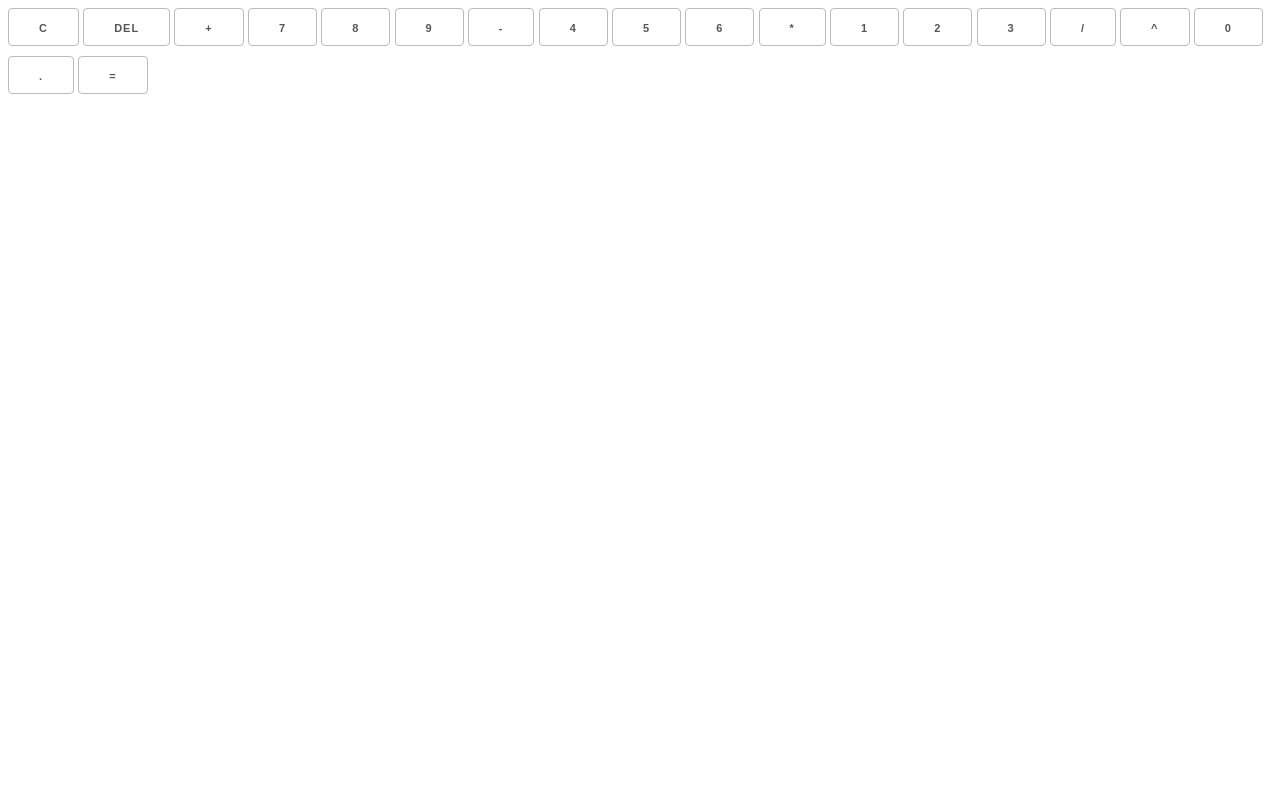
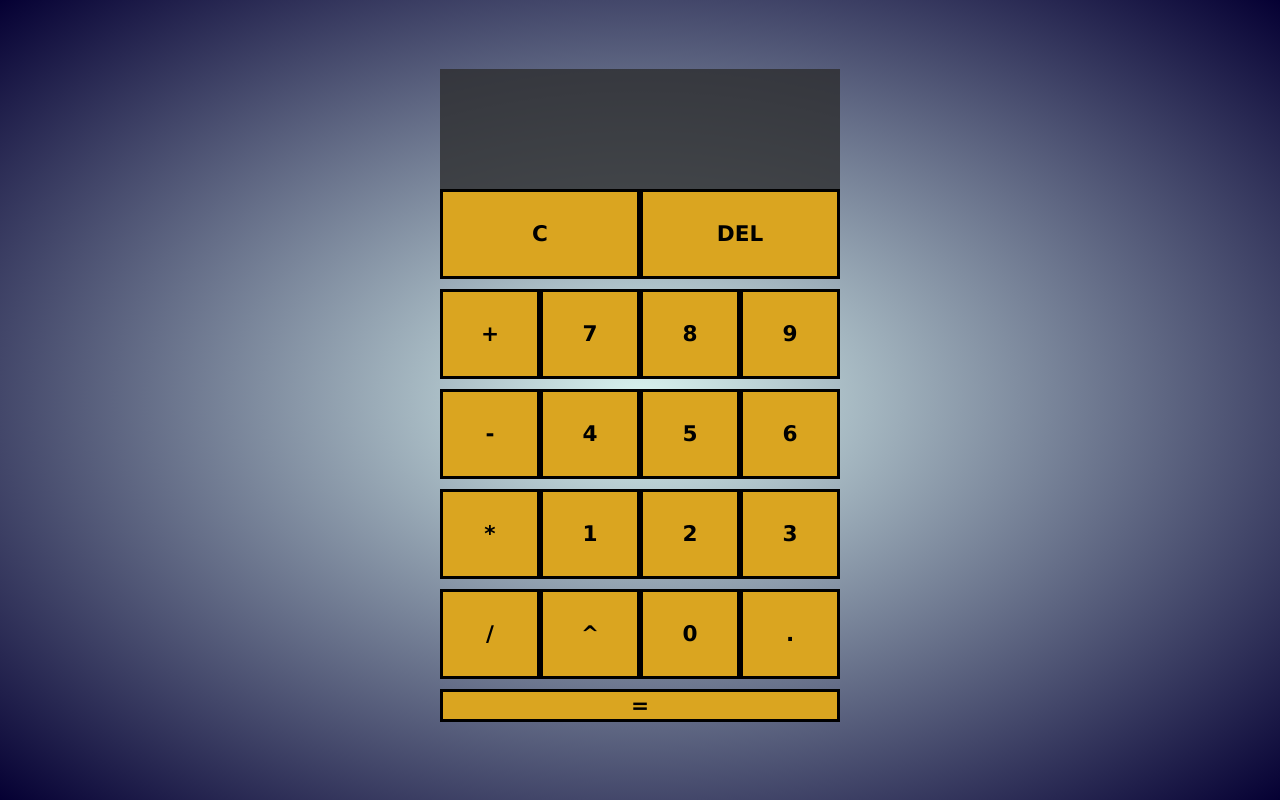
Before and after one commit to KS-Lovett/hello-world, a PHP site: page /calculator.html in a window 1280 px wide. Run offline with PHP 8.4, Linux system fonts and the light colour scheme.

Commit message:
Update skeleton.css

```diff
--- a/css/skeleton.css
+++ b/css/skeleton.css
@@ -171,21 +171,7 @@ input[type="submit"],
 input[type="reset"],
 input[type="button"] {
   display: inline-block;
-  height: 38px;
-  padding: 0 30px;
-  color: #555;
-  text-align: center;
-  font-size: 11px;
-  font-weight: 600;
-  line-height: 38px;
-  letter-spacing: .1rem;
-  text-transform: uppercase;
-  text-decoration: none;
-  white-space: nowrap;
-  background-color: transparent;
-  border-radius: 4px;
-  border: 1px solid #bbb;
-  cursor: pointer;
+  background-color: goldenrod;
   box-sizing: border-box; }
 .button:hover,
 button:hover,
@@ -197,7 +183,8 @@ button:focus,
 input[type="submit"]:focus,
 input[type="reset"]:focus,
 input[type="button"]:focus {
-  color: #333;
+  color: rgb(226, 226, 226);
+  background-color: #1e76db;
   border-color: #888;
   outline: 0; }
 .button.button-primary,
@@ -206,7 +193,7 @@ input[type="submit"].button-primary,
 input[type="reset"].button-primary,
 input[type="button"].button-primary {
   color: #FFF;
-  background-color: #33C3F0;
+  background-color: #28d18b;
   border-color: #33C3F0; }
 .button.button-primary:hover,
 button.button-primary:hover,
@@ -416,3 +403,64 @@ there.
 
 /* Larger than Desktop HD */
 @media (min-width: 1200px) {}
+
+
+/* Box-Sizing
+–––––––––––––––––––––––––––––––––––––––––––––––––– */
+*, *::before, *::after {
+  box-sizing: border-box;
+  font-family: Verdana, Geneva, Tahoma, sans-serif;
+  font-weight: bolder;
+  font-size: larger;
+}
+
+
+/* Body
+–––––––––––––––––––––––––––––––––––––––––––––––––– */
+body {
+  padding: 0;
+  margin: 0%;
+  background: radial-gradient(rgb(217, 243, 239), rgb(5, 0, 51));
+}
+
+/* Calculator Grid
+–––––––––––––––––––––––––––––––––––––––––––––––––– */
+.calculator-grid {
+  display: grid;
+  justify-content: center;
+  align-content: center;
+  min-height: 100vh;
+  grid-template-columns: repeat(4, 100px);
+  grid-template-rows: minmax(120px, auto) repeat(5, 100px);
+}
+
+.calculator-grid > button {
+  cursor: pointer;
+  border: 3px solid;
+  outline: none;
+}
+
+.span-two {
+  grid-column: span 2;
+}
+
+.span-four {
+  grid-column: span 4;
+}
+
+.output {
+  grid-column: 1 / -1;
+  background-color: rgba(44, 43, 43, 0.767);
+  display: flex;
+  align-items: flex-end;
+  justify-content: space-between;
+  flex-direction: column;
+  padding: 10px;
+  word-wrap: break-word;
+  word-break: break-all;
+  color: rgb(255, 255, 112);
+}
+
+.output .previous-operand {
+  font-size: 1.5rem;
+}
```
